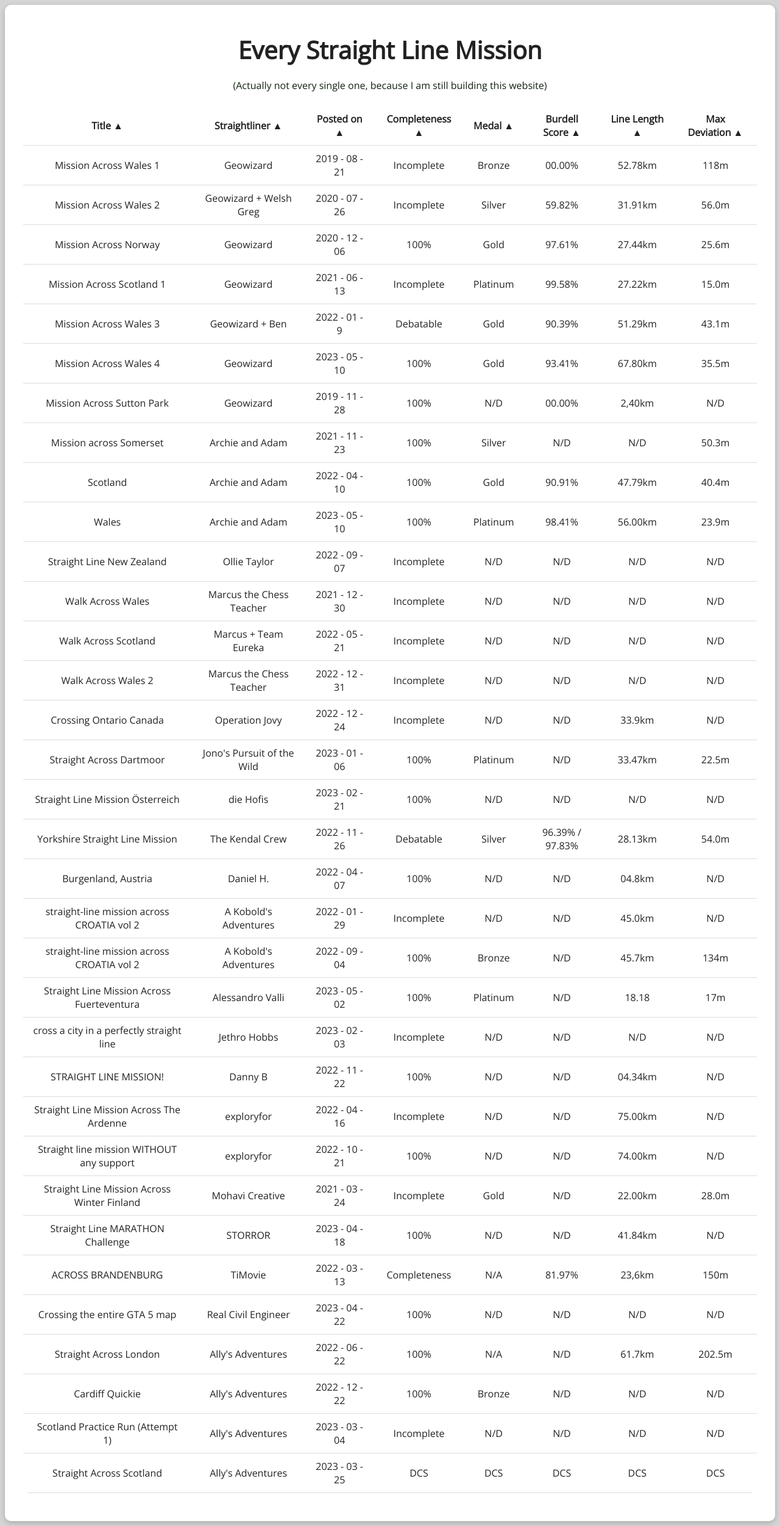
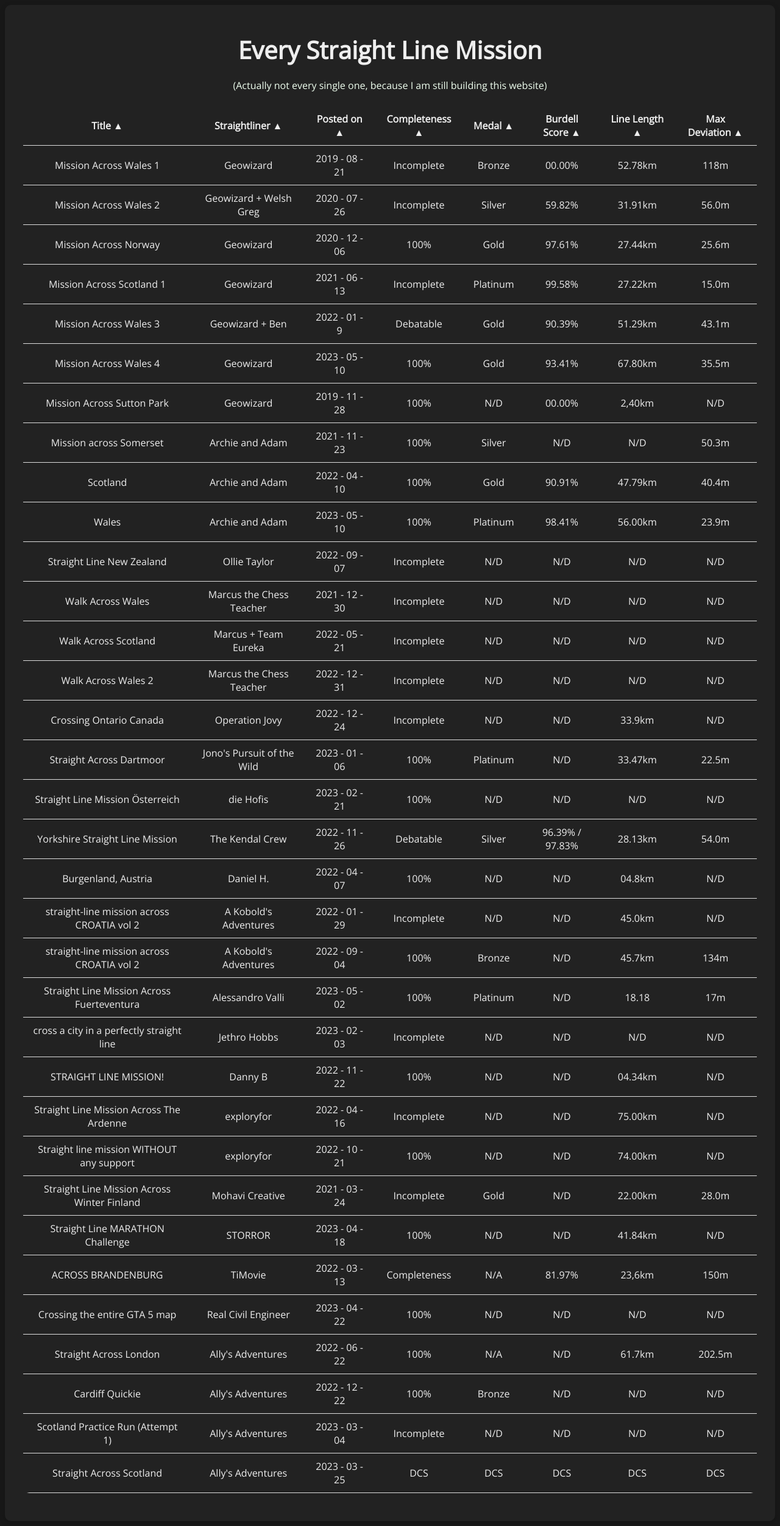
Before and after one commit to SamKry/straightlinewiki, a PHP site: page /table.html in a window 1280 px wide. Shown: the whole page at 61% size. Run offline with PHP 8.4, Linux system fonts and the light colour scheme.

Commit message:
just trying it out real quick...

```diff
--- a/dark.css
+++ b/dark.css
@@ -1,9 +1,10 @@
 @import 'https://fonts.googleapis.com/css?family=Open+Sans';
 
-//This css is for the dark mode
-//DON'T USE IT YET
-//IT IS NOT READY!
-
+/*
+This css is for the dark mode
+DON'T USE IT YET
+IT IS NOT READY!
+*/
 
 * {
 	-webkit-box-sizing: border-box;
@@ -145,7 +146,7 @@
         margin-bottom: 5px;
         padding: 30px;
         border-radius: 10px;
-        background-color: #213314;
+        background-color: #222222;
         box-shadow: 0 3px 10px rgba(0, 0, 0, 0.2);
       }
 
--- a/table.html
+++ b/table.html
@@ -3,7 +3,7 @@
   <meta charset="UTF-8">
   <meta name="viewport" content="width=device-width, initial-scale=1.0">
   <title>Table of Contents</title>
-  <link rel="stylesheet" href="style.css">
+  <link rel="stylesheet" href="dark.css">
   <style>
     /*Table styling*/
     table {
```
